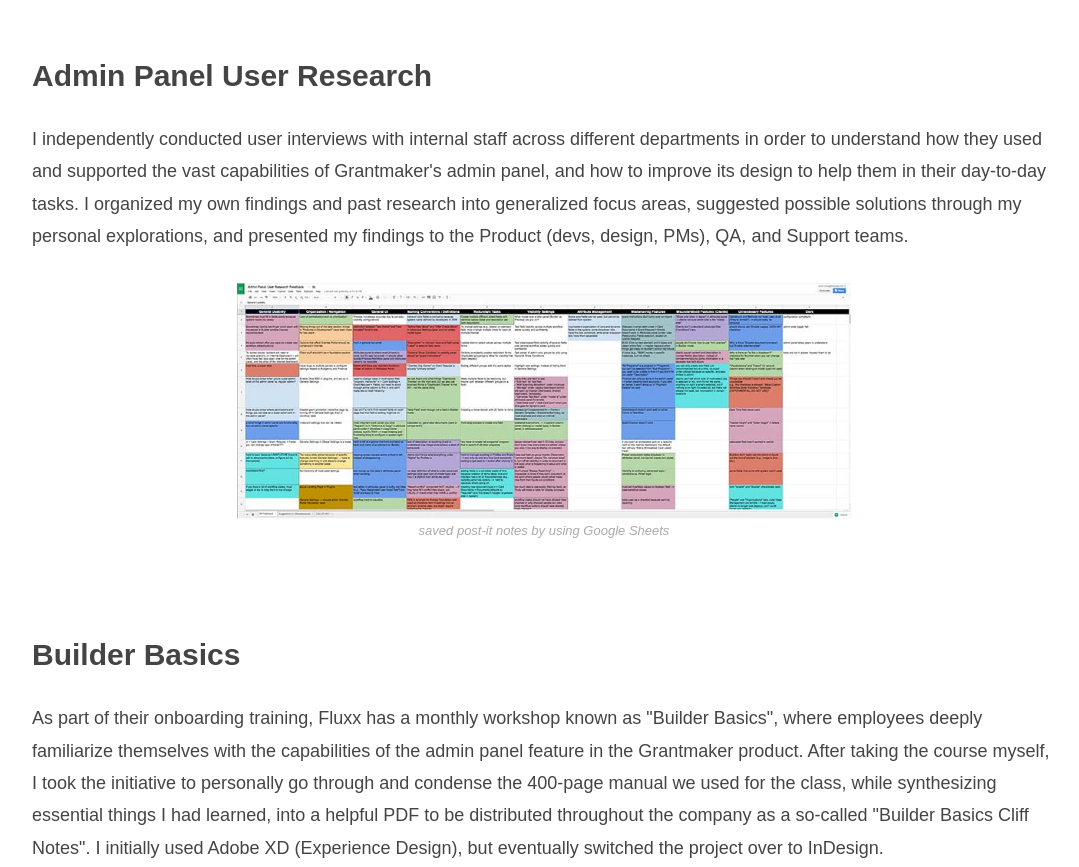
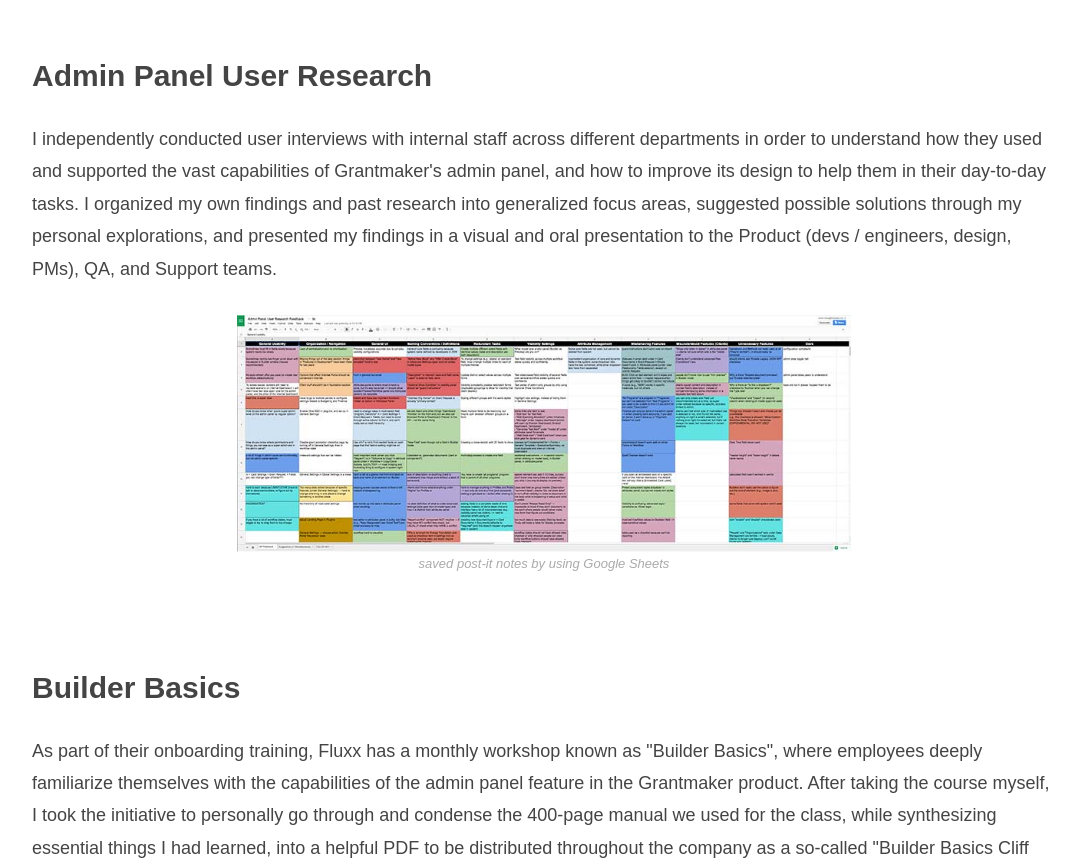
Before and after one commit to sarahxy/sarahxy.github.io, a website: page fluxx.html in a window 1280 px wide. Shown: the part 1260-2127 px from the top of the page, without its empty margins (96-1175 px from the left). Drawn offline with nearby package versions, Linux system fonts and the light colour scheme; a web font is replaced by a local one.

Commit message:
updated resume and changed text

```diff
--- a/fluxx.html
+++ b/fluxx.html
@@ -91,7 +91,7 @@
 				</div>
 
 				<div class="title">Admin Panel User Research</div>
-				<div class="text">I independently conducted user interviews with internal staff across different departments in order to understand how they used and supported the vast capabilities of Grantmaker's admin panel, and how to improve its design to help them in their day-to-day tasks. I organized my own findings and past research into generalized focus areas, suggested possible solutions through my personal explorations, and presented my findings to the Product (devs, design, PMs), QA, and Support teams.</div>
+				<div class="text">I independently conducted user interviews with internal staff across different departments in order to understand how they used and supported the vast capabilities of Grantmaker's admin panel, and how to improve its design to help them in their day-to-day tasks. I organized my own findings and past research into generalized focus areas, suggested possible solutions through my personal explorations, and presented my findings in a visual and oral presentation to the Product (devs / engineers, design, PMs), QA, and Support teams.</div>
 				<div class="img-container no-shadow">
 					<img src="assets/img/fluxx/adminpanelresearch.jpg"/>
 					<div class="caption">saved post-it notes by using Google Sheets</div>
```
Also changed, not shown: 1 other file.
